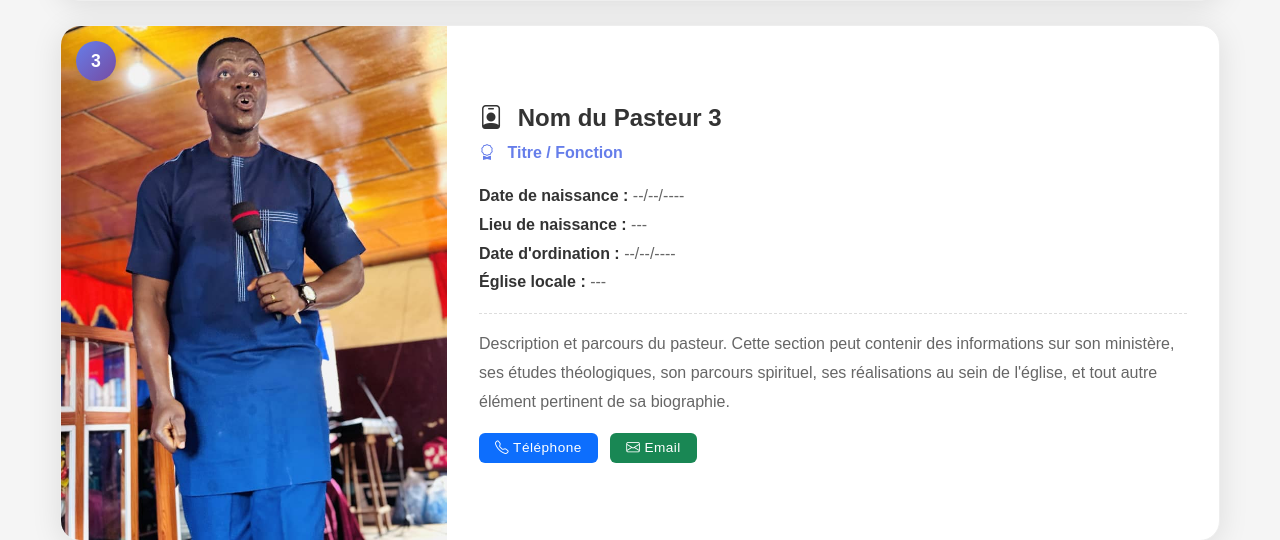
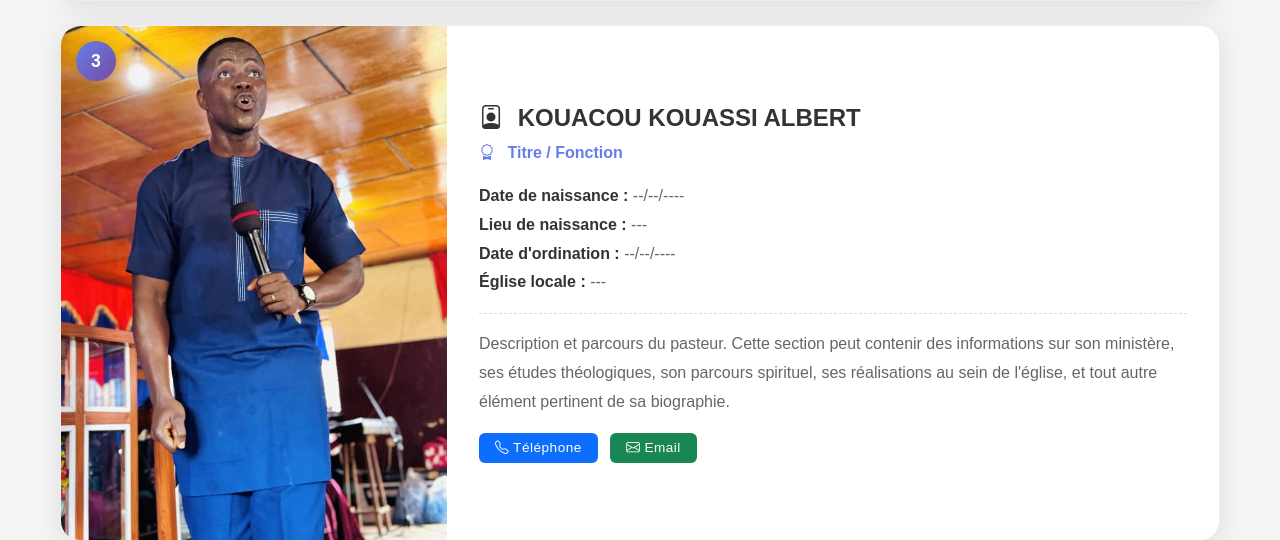
Before and after one commit to Emilefaya90/eglisealleluiaguinee, a Django app: page /biographie-pasteurs/ in a window 1280 px wide. Shown: the part 1243-1783 px from the top of the page. Run offline with Django 5.2, Linux system fonts and the light colour scheme.

Commit message:
Mise à jour du nom du Pasteur 3 en KOUACOU KOUASSI ALBERT

```diff
--- a/main/templates/main/biographie_pasteurs.html
+++ b/main/templates/main/biographie_pasteurs.html
@@ -52,7 +52,7 @@
                     <div class="pasteur-info">
                         <h3 class="pasteur-name">
                             <i class="bi bi-person-badge me-2"></i>
-                            {% if forloop.counter == 1 %}EVEQUE BANDJOU LENO{% else %}Nom du Pasteur {{ forloop.counter }}{% endif %}
+                            {% if forloop.counter == 1 %}EVEQUE BANDJOU LENO{% elif forloop.counter == 3 %}KOUACOU KOUASSI ALBERT{% else %}Nom du Pasteur {{ forloop.counter }}{% endif %}
                         </h3>
                         <p class="pasteur-titre">
                             <i class="bi bi-award me-2"></i>
```
